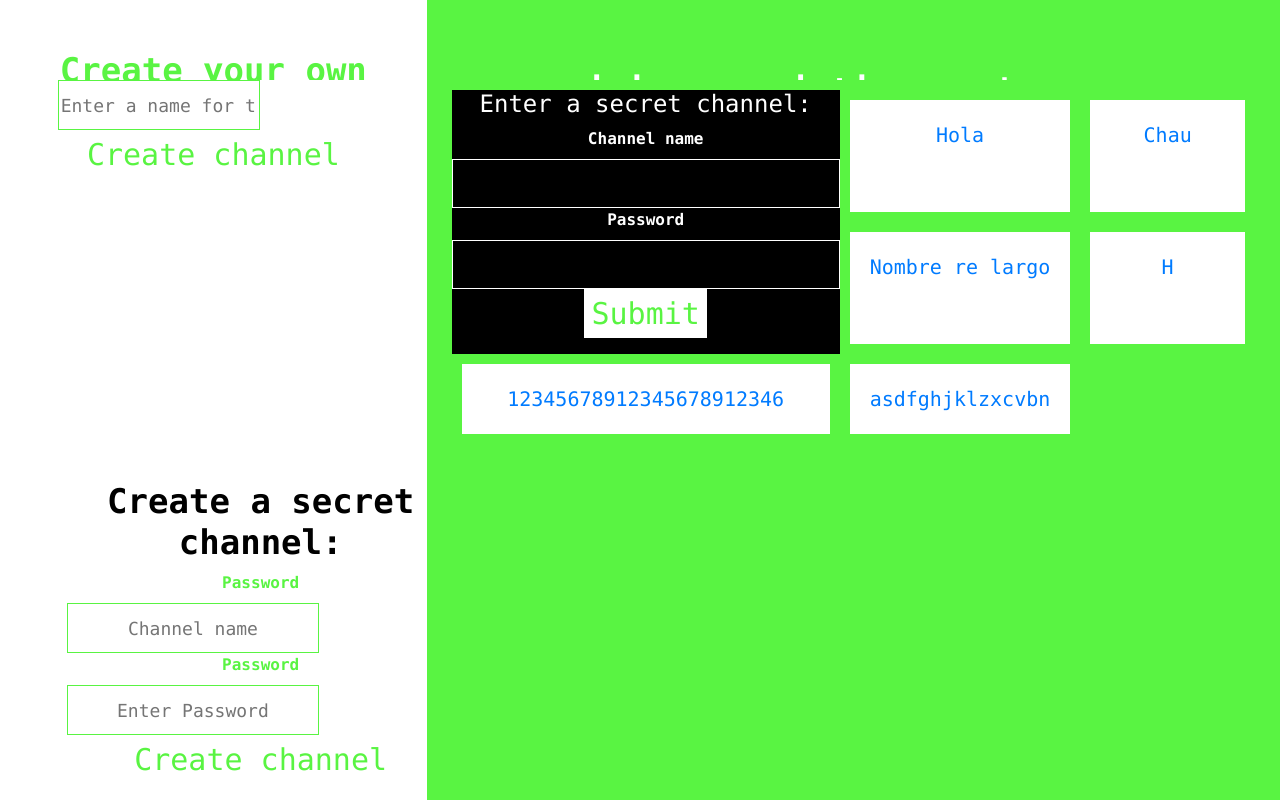
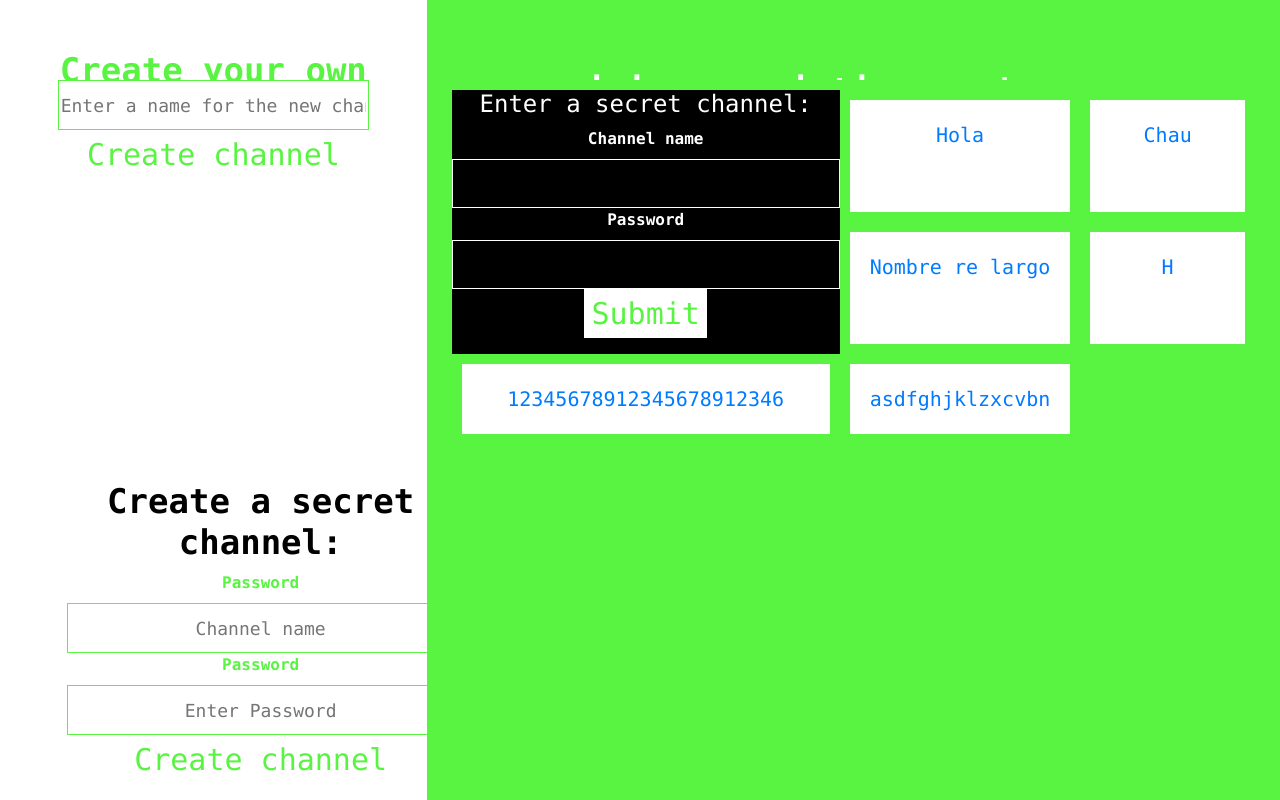
Before and after one commit to lscolombo/project2, a Flask app: page /channels in a window 1280 px wide. Run offline with Flask 2, Linux system fonts and the light colour scheme; the visitor is signed in with stand-in values (Sample User, id 1); some libraries are stand-ins or nearby versions.

Commit message:
mini style fix

```diff
--- a/static/style.css
+++ b/static/style.css
@@ -96,7 +96,7 @@ html, body {
   border: 0.1px solid #59f442;
   font-size: 18px;
   height: 50px;
-  width: 65%;
+  width: 100%;
   color: #59f442;
   display: block;
 }
@@ -169,3 +169,8 @@ html, body {
 #form-custom{
 
 }
+
+#row-secret{
+  position: fixed;
+  bottom: 0;
+}
```
